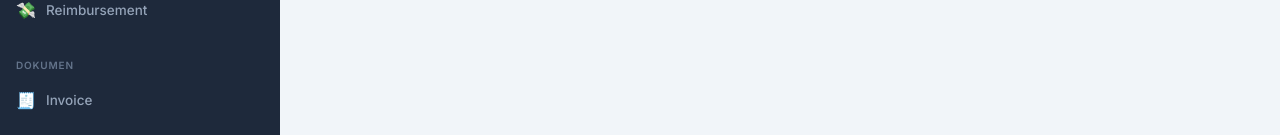
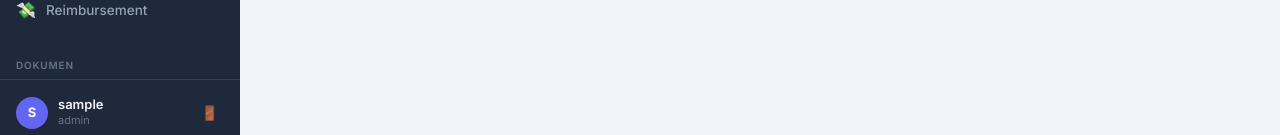
Before and after one commit to Imanilom/kgrsn_web, a Next.js app in the folder frontend/: page /po in a window 1280 px wide. Shown: the part 654-789 px from the top of the page. Built offline with nearby package versions, Linux system fonts and the light colour scheme; no server answers; sample sign-in values are in the browser's storage.

Commit message:
feat: implement role-based sidebar navigation with global styles

```diff
--- a/frontend/components/Sidebar.jsx
+++ b/frontend/components/Sidebar.jsx
@@ -131,7 +131,7 @@ export default function Sidebar({ isOpen, onClose }) {
         )}
       </div>
 
-      <nav style={{ flex: 1 }}>
+      <nav className="sidebar-nav">
         {menuGroups
           .filter(group => !group.roles || (user && group.roles.includes(user.role)))
           .map((group) => {
--- a/frontend/styles/globals.css
+++ b/frontend/styles/globals.css
@@ -64,12 +64,15 @@ html, body {
   position: fixed;
   top: 0; left: 0;
   width: var(--sidebar-width);
+  min-width: var(--sidebar-width);
+  max-width: var(--sidebar-width);
   height: 100vh;
   background: var(--color-sidebar);
   z-index: 100;
   display: flex;
   flex-direction: column;
-  overflow-y: auto;
+  overflow: hidden;
+  flex-shrink: 0;
   transition: transform 0.3s ease, width 0.3s ease;
 }
 
@@ -113,6 +116,14 @@ html, body {
   display: flex;
   align-items: center;
   gap: 10px;
+  flex-shrink: 0;
+}
+
+.sidebar-nav {
+  flex: 1;
+  min-height: 0;
+  overflow-y: auto;
+  overflow-x: hidden;
 }
 
 .sidebar-logo-icon {
@@ -138,6 +149,7 @@ html, body {
 
 .sidebar-section {
   padding: 16px 0 8px;
+  flex-shrink: 0;
 }
 
 .sidebar-section-label {
@@ -165,6 +177,8 @@ html, body {
   background: none;
   width: 100%;
   text-align: left;
+  flex-shrink: 0;
+  white-space: nowrap;
 }
 
 .sidebar-link:hover {
@@ -189,6 +203,8 @@ html, body {
   margin-top: auto;
   padding: 16px;
   border-top: 1px solid #334155;
+  flex-shrink: 0;
+  background: var(--color-sidebar);
 }
 
 .sidebar-user {
@@ -725,12 +741,14 @@ tr td:last-child { white-space: nowrap; }
     left: 0;
     bottom: 0;
     width: 280px;
+    min-width: 280px;
     max-width: 85vw;
     height: 100vh;
     z-index: 200;
     transform: translateX(-100%);
     transition: transform 0.3s cubic-bezier(0.4, 0, 0.2, 1);
     box-shadow: none;
+    flex-shrink: 0;
   }
 
   .sidebar.open {
```
